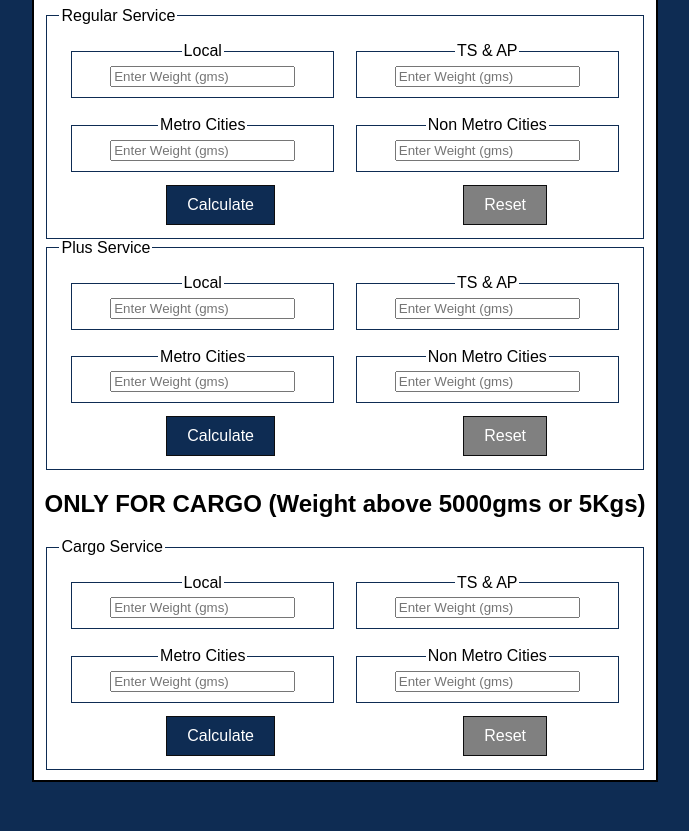
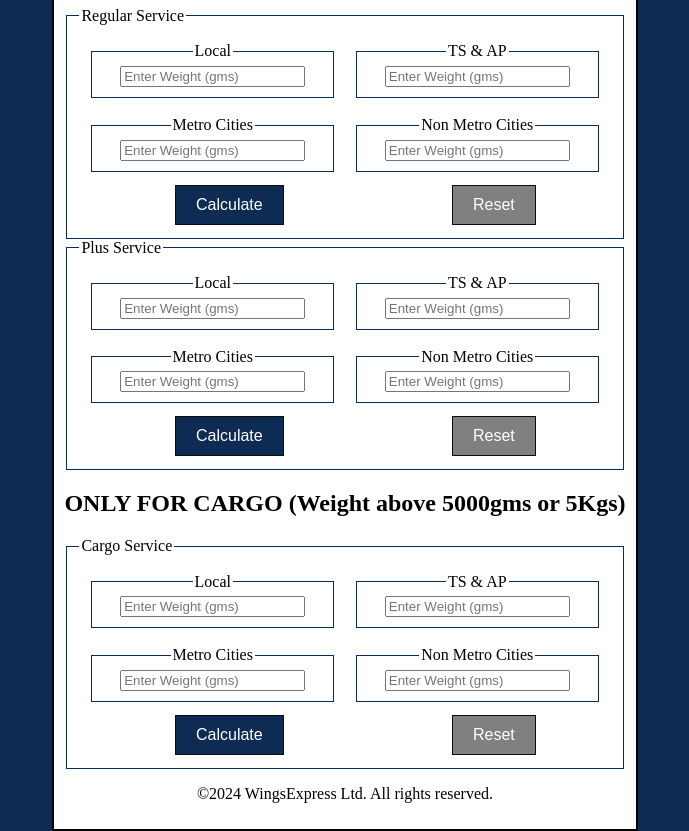
Before and after one commit to Sandeepkumar-99/dtdc-shipmentCostCalculator-svc, a plain HTML site: page index.html in a window 1280 px wide. Shown: the part 85-916 px from the top of the page, without its empty margins (295-984 px from the left). Before the commit the page ends 867 px from the top, so only its background shows below. Drawn offline with Linux system fonts and the light colour scheme.

Commit message:
changed font and title

```diff
--- a/index.html
+++ b/index.html
@@ -3,7 +3,7 @@
 <head>
     <meta charset="UTF-8">
     <meta name="viewport" content="width=device-width, initial-scale=1.0">
-    <title>Rate Calculator</title>
+    <title>Shipment Cost Calculator</title>
     <link rel="stylesheet" href="./style.css"/>
     <link rel="icon" href="./logo.png" type="image/png"/>
 </head>
@@ -98,6 +98,7 @@
         </tr></table>
     </fieldset>
     </form>
+    <footer><p>&copy;2024 WingsExpress Ltd. All rights reserved.</p></footer>
     </div>
     <script src="./script.js"></script>
 </body>
--- a/style.css
+++ b/style.css
@@ -4,21 +4,19 @@
   }
 }
 
-body{
-    background-color: #0E2C53;
-    color: white;
-}
-
 body {
+  background-color: #0E2C53;
+  color: white;
   display: flex;
   justify-content: center; /* Center horizontally */
   align-items: center; /* Center vertically */
   align-items: baseline;
-  height: 100vh; /* Set height to viewport height, making the body take up full screen on mobile and desktop */
   margin: 0; /* Remove default margin */
   padding: 0; /* Remove default padding */
-  font-family: Arial, sans-serif; /* Replace with your desired font */
+  font-family: "Acumin Pro"; /* Replace with your desired font */
+  max-height: 100vh; /* Set maximum height to viewport height, making the body take up full screen on mobile and desktop */
 }
+
 
 button {
   display: inline-block;
```
